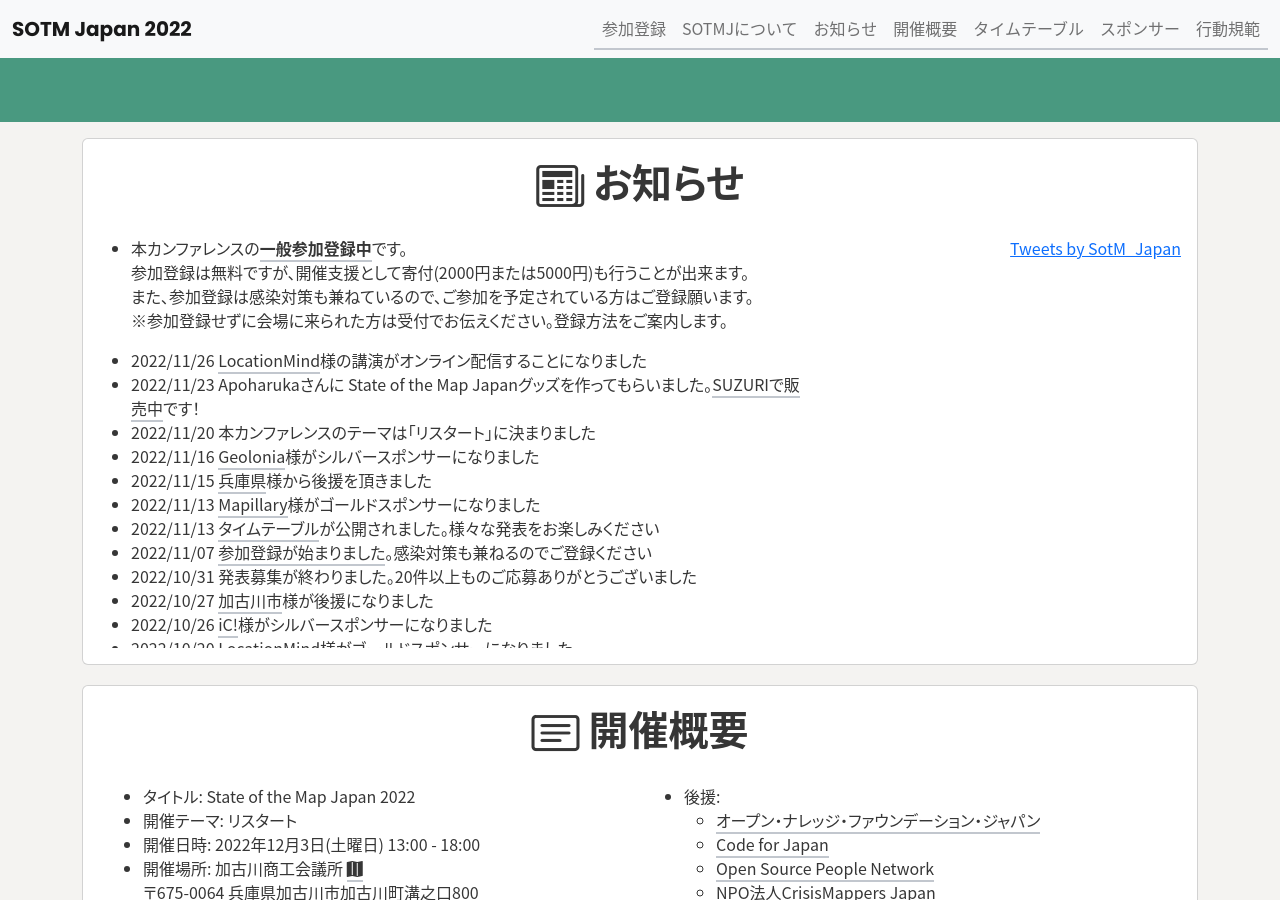
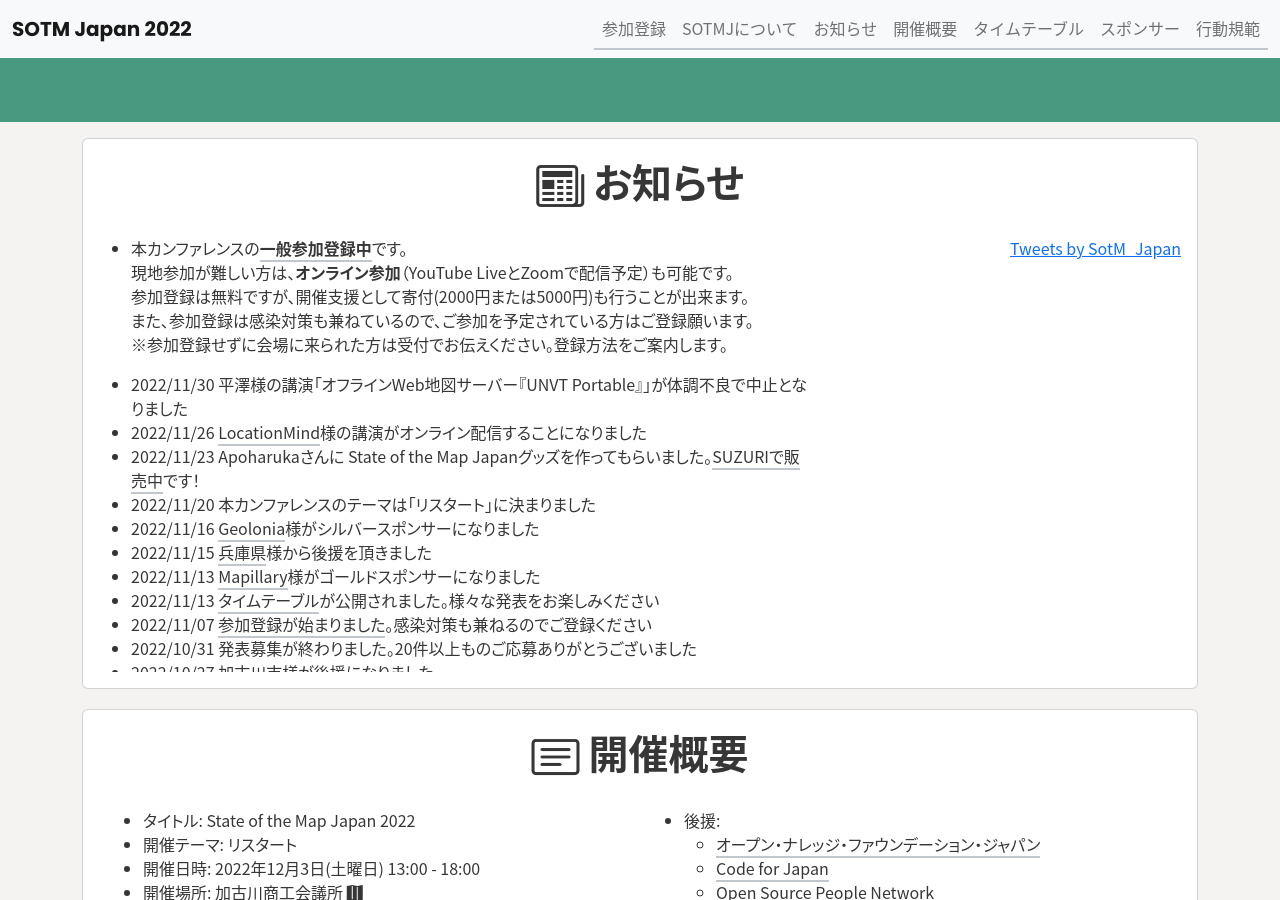
Before and after one commit to osmfj/sotmjp2022, a Jekyll site: the page built from index.md, in a window 1280 px wide and 900 px high, scrolled down 526 px. Built offline with Jekyll 4.4.1, drawn with Linux system fonts in a browser that asks for light colours; comment, search, counter and statistics services are not loaded; some of the changed text lies outside the part shown.

Commit message:
update news&timetabel

```diff
--- a/_includes/news.html
+++ b/_includes/news.html
@@ -11,6 +11,7 @@
               <div class="container col-md-8 col-sm-12">
                 <ul>
                   <li>本カンファレンスの<strong><a href="https://sotmjp2022.peatix.com/">一般参加登録中</a></strong>です。<br>
+                    現地参加が難しい方は、<strong>オンライン参加</strong>（YouTube LiveとZoomで配信予定）も可能です。<br>
                     参加登録は無料ですが、開催支援として寄付(2000円または5000円)も行うことが出来ます。<br>
                     また、参加登録は感染対策も兼ねているので、ご参加を予定されている方はご登録願います。<br>
                     ※参加登録せずに会場に来られた方は受付でお伝えください。登録方法をご案内します。
@@ -18,6 +19,7 @@
                 </ul>
                 <div class="overflow-auto" style="height:300px;">
                   <ul>
+                    <li>2022/11/30 平澤様の講演「オフラインWeb地図サーバー『UNVT Portable』」が体調不良で中止となりました</li>
                     <li>2022/11/26 <a href="https://locationmind.com/">LocationMind</a>様の講演がオンライン配信することになりました</li>
                     <li>2022/11/23 Apoharukaさんに State of the Map Japanグッズを作ってもらいました。<a href="https://suzuri.jp/apoharuka/designs/12561206">SUZURIで販売中</a>です！</li>
                     <li>2022/11/20 本カンファレンスのテーマは「リスタート」に決まりました</li>
--- a/_includes/timetable.html
+++ b/_includes/timetable.html
@@ -163,7 +163,10 @@
                       他の地域でも航空写真を行政から入手するときの参考にしていただければと思います。それと、CodeForGiinというブリゲードの紹介を少しだけ！！
                     </td>
                     <td>
-                      <h5>オフラインWeb地図サーバー「UNVT Portable」</h5>
+                      <h5>
+                        <span class="red">体調不調により中止</span>
+                        <br>
+                        オフラインWeb地図サーバー「UNVT Portable」</h5>
                       <p class="speaker">平澤 彰悟 | 東京大学</p>
                       オフライン環境下でもスマートフォン等のデバイスから自由にWeb地図の利用を可能にするマップサーバー「UNVT Portable 」。
                       激甚災害時のオフライン環境での機能を想定しており、災害発生後に撮影したドローン空撮画像、OpenStreetMap、JAXA等が無料公開している衛星画像など、事前に用意した各種オープンデータタイルデータセットを組み合わせて、災害時に必要となる地図を提供します。
@@ -225,6 +228,7 @@
                       <p class="speaker">古橋 大地 | 青山学院大学 地球社会共生学部</p>
                       <p class="speaker">大塚 佐緒里 | 草津おみやげラボ</p>
                       <p class="speaker">八木 良人 | CodeForKusatsu＆CodeForGiin</p>
+                      <p class="speaker">筒井 大介 | ファンローカル</p>
                       オープンストリートマップと領域が近しいけれど、あまり交わる機会が少ないと思われる紙の地図に造詣が深い⽅と、オープンストリートマップの実践者が、楽しくディスカッションをします。
                     </td>
                     <td>
@@ -240,7 +244,7 @@
                   </tr>
                   <tr>
                     <th>17:50〜18:00</th>
-                    <td>閉会の挨拶(実行委員長ほか)</td>
+                    <td><h5>閉会の挨拶(実行委員長ほか)</h5></td>
                     <td>&nbsp;</td>
                   </tr>
                   <tr>
@@ -258,8 +262,8 @@
                     <td>&nbsp;</td>
                   </tr>
                   <tr>
-                    <th>18:30〜</th>
-                    <td>交流会(調整中)</td>
+                    <th>18:30〜20:00</th>
+                    <td><h5>交流会(希望者のみ、流れ解散)</h5></td>
                     <td>&nbsp;</td>
                   </tr>
 
```
